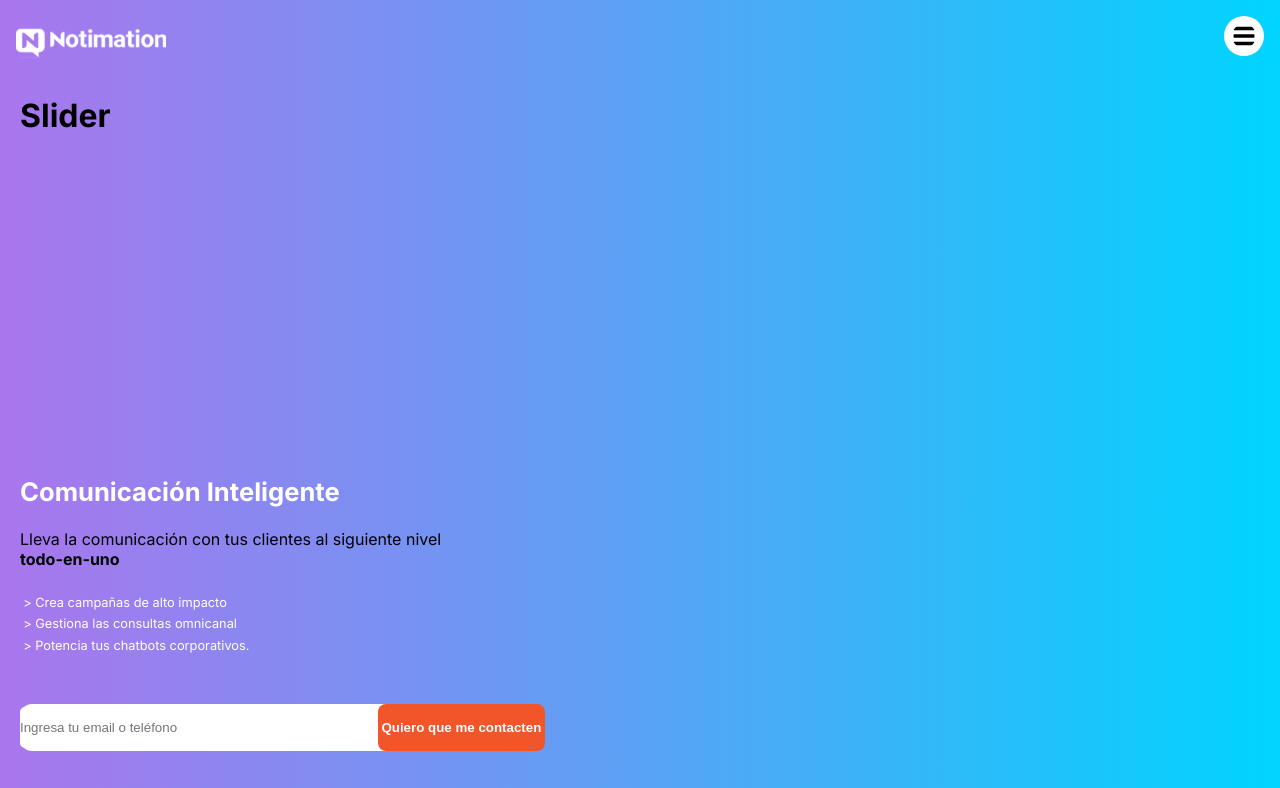
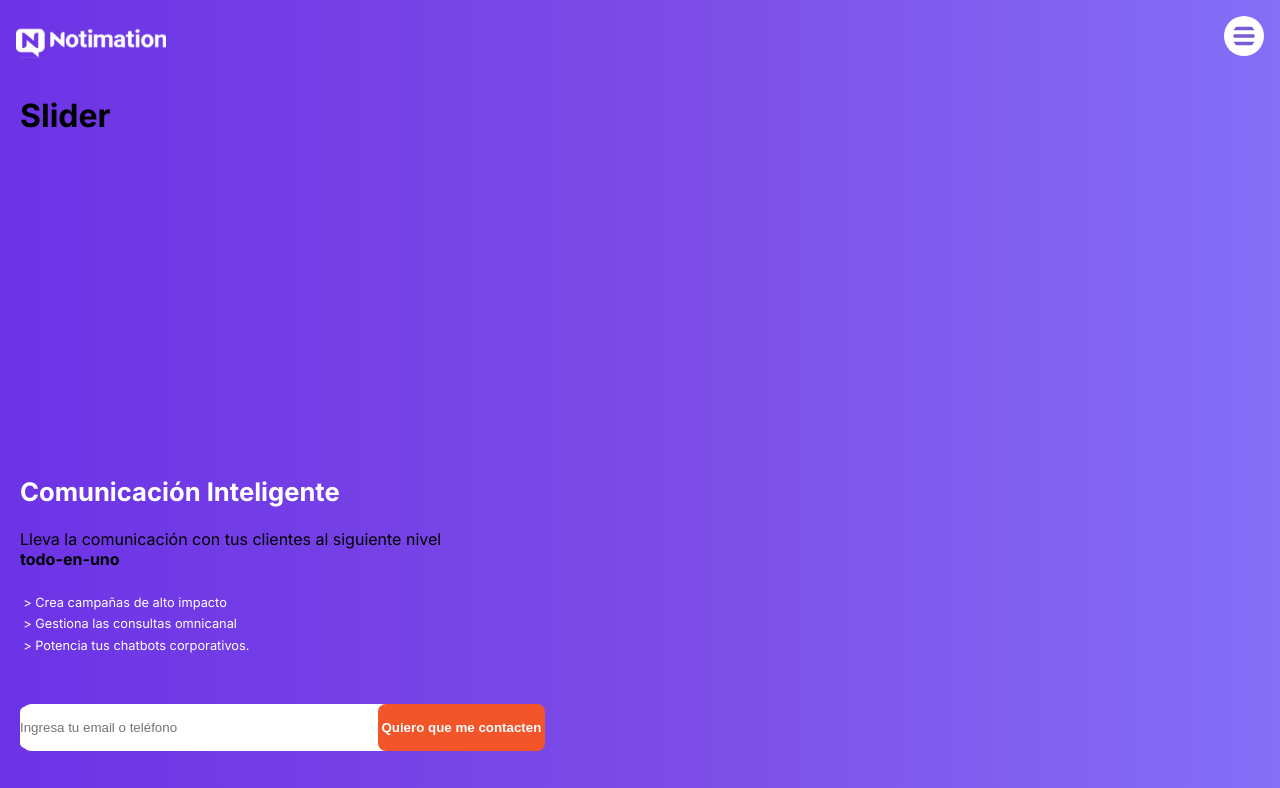
Before and after one commit to RumRage/landing-page, a Next.js app: page /home in a window 1280 px wide. Shown: the top 788 px of the page. Built offline with nearby package versions, Linux system fonts and the light colour scheme.

Commit message:
fixing gradient

```diff
--- a/src/components/Navbar/styles.module.scss
+++ b/src/components/Navbar/styles.module.scss
@@ -33,9 +33,5 @@
   height: 100%;
   border-radius: 50%;
   padding: 0.5rem;
-
-  //icono
-  svg {
-    fill: #000000;
-  }
+  color: $accent_color;
 }
--- a/src/styles/theme.scss
+++ b/src/styles/theme.scss
@@ -1,4 +1,4 @@
-$main_gradient: linear-gradient(to right, #aa76ed, #5aa2f5, #00d4ff);
+$main_gradient: linear-gradient(to right, #6c33e6, #7c4be6, rgb(132, 111, 247));
 
 $primary_color: #ffffff;
 $secondary_color: #000000;
```
